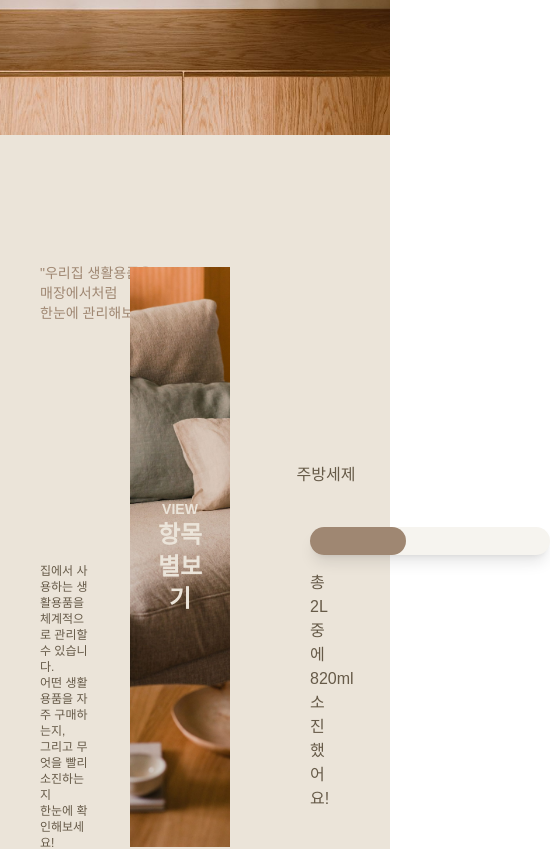
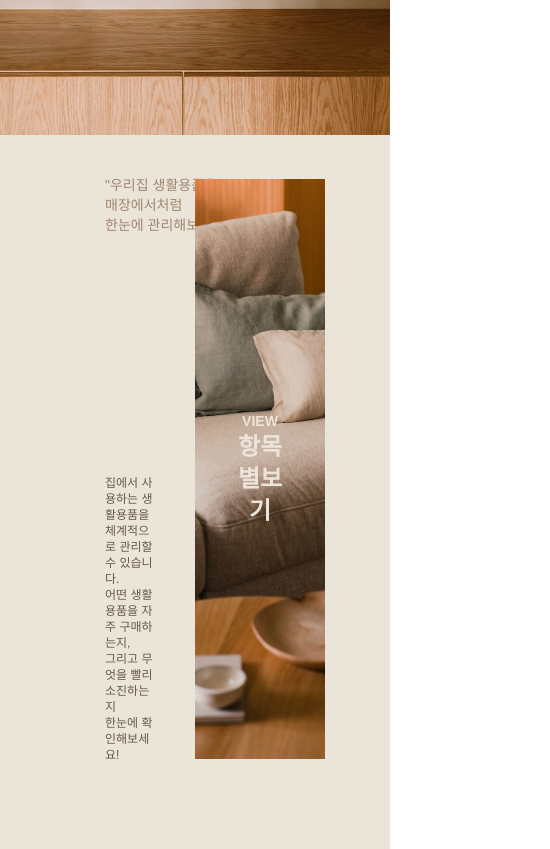
Before and after one commit to Team-Sttock/FE, a Next.js app: page / in a window 390 px wide. Shown: the part 2980-3829 px from the top of the page, 550 px wide, since content can reach past the window. Built offline with nearby package versions, Linux system fonts and the light colour scheme; a web font is replaced by a local one.

Commit message:
feature: 항목별 보기 반응형 고려 필요
- 일단 flex-wrap으로 감싸만 둚

```diff
--- a/pages/index.tsx
+++ b/pages/index.tsx
@@ -115,7 +115,7 @@ export default function Home() {
       {/* 메인 4 - 항목별 보기 */}
       <section>
         <div>
-          <div className="w-screen h-screen flex items-center justify-center bg-beige">
+          <div className="w-screen h-screen flex flex-wrap items-center justify-center bg-beige">
             <div className="w-1/3 p-10">
               <div className="">
                 <p className="mb-60 whitespace-nowrap font-hahmlet text-sm md:text-2xl text-light-brown font-extralight">
```
